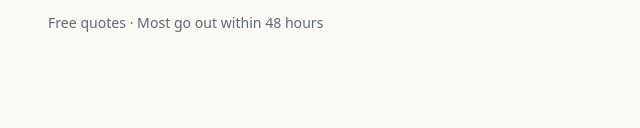
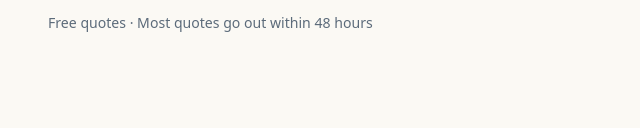
Before and after one commit to multosakalye/showcase-ridgeline, a plain HTML site: page index.html in a window 1280 px wide. Shown: the part 672-800 px from the top of the page, 42-682 px from the left. Drawn offline with Linux system fonts and the light colour scheme.

Commit message:
Copy: clarify hero note wording

```diff
--- a/index.html
+++ b/index.html
@@ -43,7 +43,7 @@
             <a class="btn btn-primary btn-lg" href="contact.html">Get a free quote</a>
             <a class="btn btn-ghost btn-lg" href="tel:+15550123456">Call (555) 012-3456</a>
           </div>
-          <p class="hero-note">Free quotes · Most go out within 48 hours</p>
+          <p class="hero-note">Free quotes · Most quotes go out within 48 hours</p>
         </div>
         <div style="display:grid;grid-template-columns:1fr 1fr;gap:1rem;">
           <div class="photo photo-siding" style="grid-column:1/-1;aspect-ratio:16/9;"><span class="cap">Jameson Ave — new fiber-cement siding</span></div>
```
